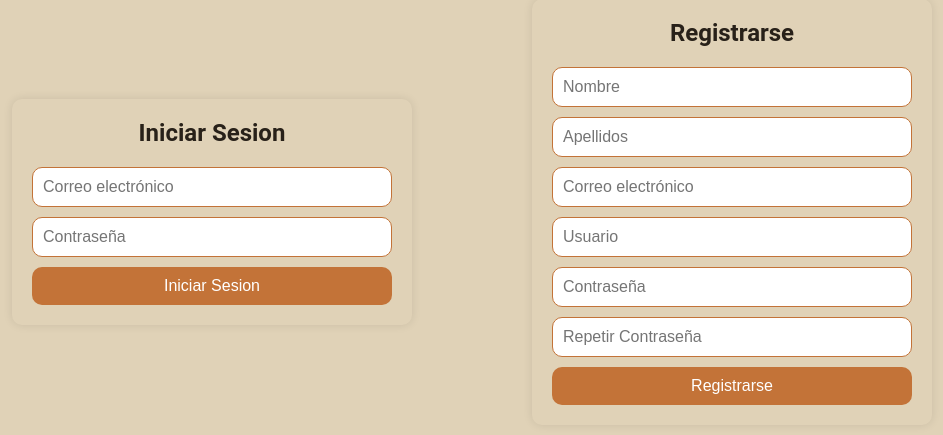
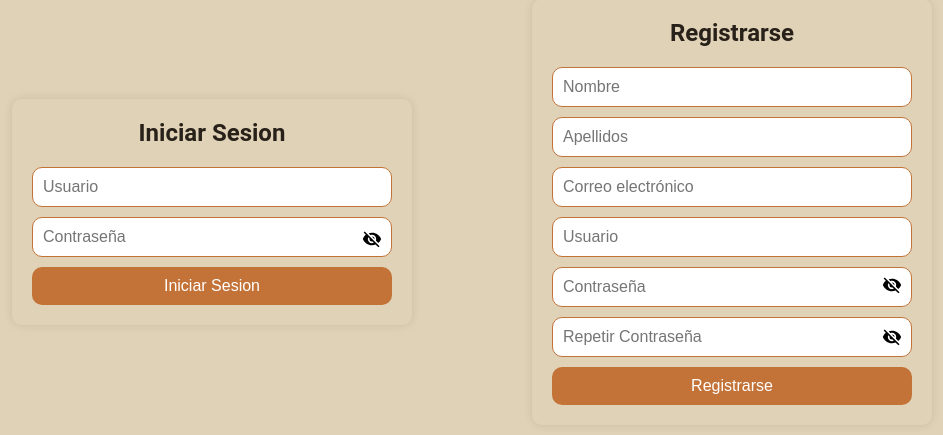
Before and after one commit to ManuelRBo/TiendaOnline, a PHP site: page /autenticar.html in a window 1280 px wide. Shown: the part 143-578 px from the top of the page, without its empty margins (168-1111 px from the left). Run offline with PHP 8.4, Linux system fonts and the light colour scheme.

Commit message:
Actualizar formulario de autenticación y estilos de página

```diff
--- a/autenticar.html
+++ b/autenticar.html
@@ -35,21 +35,24 @@
     <main>
       <section class="iniciarSesion">
         <h2>Iniciar Sesion</h2>
-        <form action="" class="formulario">
-          <input type="email" placeholder="Correo electrónico" />
-          <input type="password" placeholder="Contraseña" />
+        <form action="" class="formulario" id="iniciarSesion">
+          <input type="text" required placeholder="Usuario" name="usuario"/>
+          <input type="password" required placeholder="Contraseña" name="contraseña" id="contraseñaIniciarSesion"/>
+          <img src="img/iconos/contraseñaOFF.svg" alt="" id="ojoIniciarSesion" width="20px">
           <input type="submit" value="Iniciar Sesion" />
         </form>
       </section>
       <section class="registrarse">
         <h2>Registrarse</h2>
-        <form action="" class="formulario">
-          <input type="text" placeholder="Nombre" />
-          <input type="text" placeholder="Apellidos" />
-          <input type="email" placeholder="Correo electrónico" />
-          <input type="text" placeholder="Usuario" />
-          <input type="password" placeholder="Contraseña" />
-          <input type="password" placeholder="Repetir Contraseña" />
+        <form action="" class="formulario" id="registro">
+          <input type="text" required placeholder="Nombre" name="nombre"/>
+          <input type="text" required placeholder="Apellidos" name="apellidos"/>
+          <input type="email" required placeholder="Correo electrónico" name="email" id="emailRegistro"/>
+          <input type="text" required placeholder="Usuario" name="usuario"/>
+          <input type="password" required placeholder="Contraseña" name="contraseña" id="contraseñaRegistro"/>
+          <img src="./img/iconos/contraseñaOFF.svg" alt="No ver contraseña" id="ojoRegistro" width="20px">
+          <input type="password" required placeholder="Repetir Contraseña" name="confirmarContraseña" id="contraseñaConfirmacion"/>
+          <img src="./img/iconos/contraseñaOFF.svg" alt="No ver contraseña" id="ojoConfirmacion" width="20px">
           <div class="requisitos">
             <p><img src="./img/iconos/error.svg" alt="" width="15px">La contraseña debe tener al menos 8 caracteres</p>
             <p><img src="./img/iconos/error.svg" alt="" width="15px">La contraseña debe tener al menos una mayuscula</p>
@@ -131,5 +134,6 @@
         </div>
       </div>
     </footer>
+    <script src="./js/autenticar.js"></script>
   </body>
 </html>
--- a/css/autenticar.css
+++ b/css/autenticar.css
@@ -17,6 +17,7 @@ main{
     padding: 20px;
     border-radius: 10px;
     box-shadow: 0 0 10px rgba(0, 0, 0, 0.1);
+    position: relative;
 }
 
 h2{
@@ -33,6 +34,7 @@ h2{
     padding: 20px;
     border-radius: 10px;
     box-shadow: 0 0 10px rgba(0, 0, 0, 0.1);
+    position: relative;
 }
 
 .formulario{
@@ -81,3 +83,21 @@ h2{
         gap: 5px;
     }
 }
+
+#ojoIniciarSesion{
+    position: absolute;
+    right: 30px;
+    top: 130px;
+}
+
+#ojoRegistro{
+    position: absolute;
+    right: 30px;
+    bottom: 130px;
+}
+
+#ojoConfirmacion{
+    position: absolute;
+    right: 30px;
+    bottom: 78px;
+}
```
Also changed, not shown: js/autenticar.js (added, +43 -0 lines), img/iconos/contraseñaOFF.svg (added), img/iconos/contraseñaON.svg (added).
